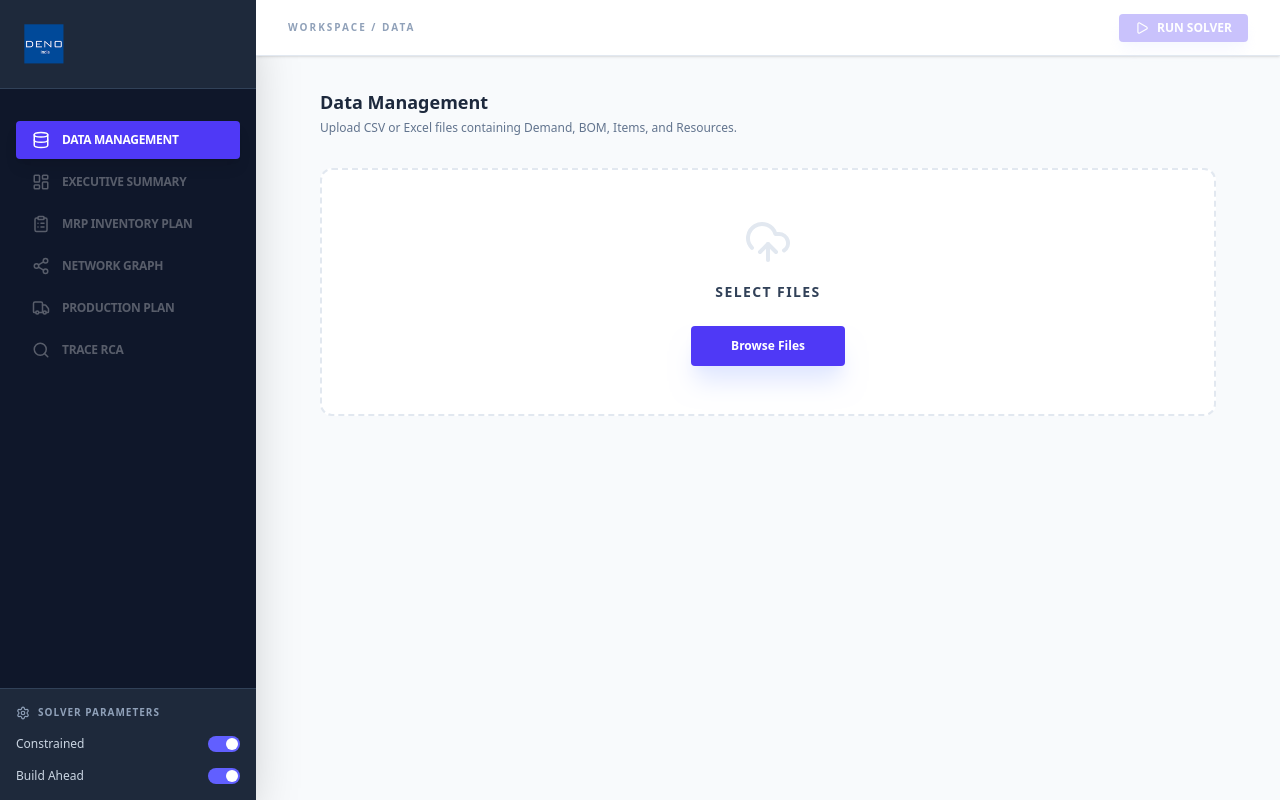
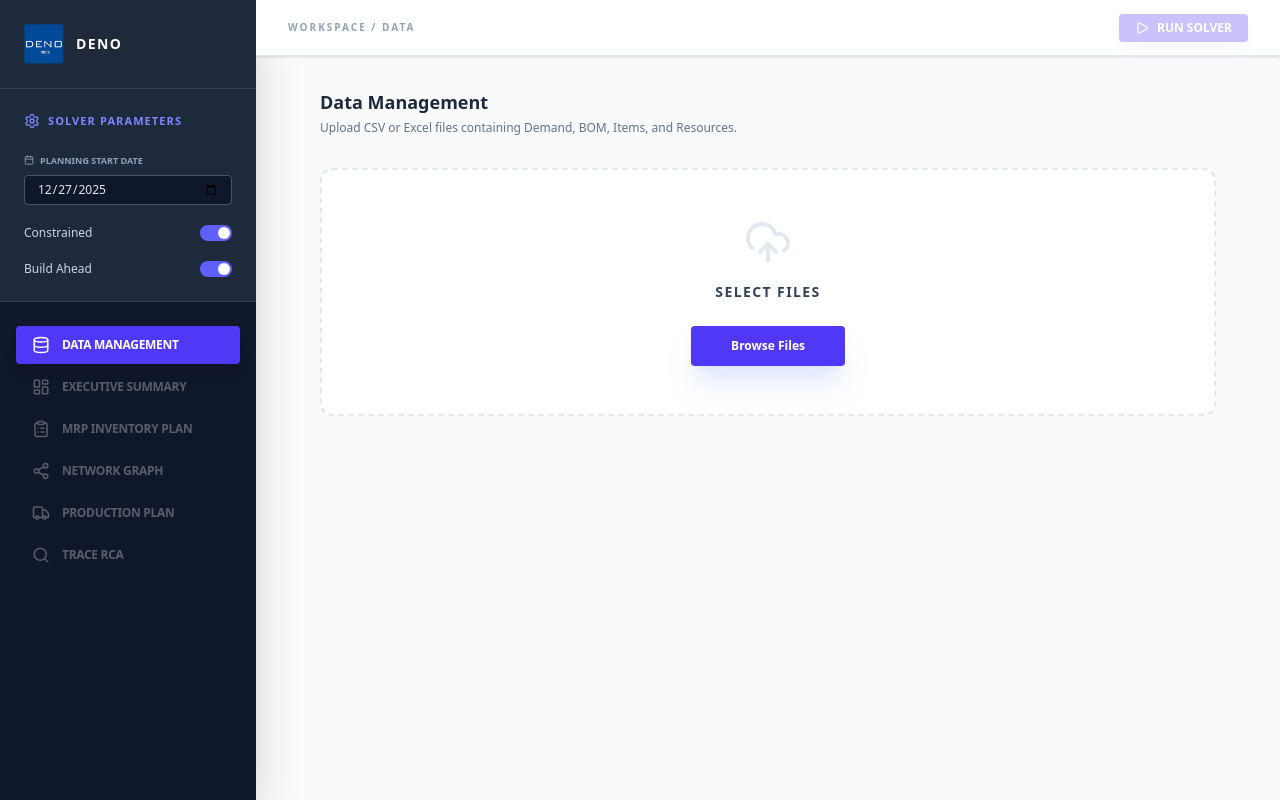
Before and after one commit to parakhc4/poc_mock2, a React app in the folder frontend/: page / in a window 1280 px wide. Built offline with nearby package versions, Linux system fonts and the light colour scheme; the HTML template or start-up script is replaced by a standard one.

Commit message:
parameters updated

```diff
--- a/frontend/src/App.jsx
+++ b/frontend/src/App.jsx
@@ -1,12 +1,13 @@
 import React, { useState, useMemo } from 'react';
 import axios from 'axios';
+import * as XLSX from 'xlsx';
+// Import the logo to ensure Vite handles the asset path correctly
 import denoLogo from './assets/logo_deno.png';
-import * as XLSX from 'xlsx';
 import {
   LayoutDashboard, Database, Play, Box, Truck, BarChart3,
   UploadCloud, FileText, Loader2, Search, ClipboardList, AlertCircle,
   Settings, ChevronRight, ChevronDown, Share2, Download, Trash2, CheckCircle2, Factory,
-  TrendingUp, AlertTriangle, Target, Activity
+  TrendingUp, AlertTriangle, Target, Activity, Calendar
 } from 'lucide-react';
 import {
   BarChart, Bar, XAxis, YAxis, Tooltip, ResponsiveContainer, CartesianGrid,
@@ -62,8 +63,12 @@ export default function App() {
   const [activeTab, setActiveTab] = useState('data');
   const [selectedItem, setSelectedItem] = useState('');
   const [selectedTrace, setSelectedTrace] = useState(null);
+
+  // --- PARAMETERS STATE ---
   const [isConstrained, setIsConstrained] = useState(true);
   const [buildAhead, setBuildAhead] = useState(true);
+  const [startDate, setStartDate] = useState(new Date().toISOString().split('T')[0]);
+
   const [expandInflow, setExpandInflow] = useState(false);
   const [expandOutflow, setExpandOutflow] = useState(false);
 
@@ -71,12 +76,10 @@ export default function App() {
   const metrics = useMemo(() => {
     if (!result) return null;
 
-    // 1. Demand & Fulfillment
     const totalDemandQty = result.trace.reduce((sum, t) => sum + (t.qty || 0), 0);
     const onTimeOrders = result.trace.filter(t => !t.steps.some(s => s.action === 'Infeasible')).length;
     const fulfillmentRate = ((onTimeOrders / result.trace.length) * 100).toFixed(1);
 
-    // 2. Global Shortages
     let totalShortageQty = 0;
     const itemShortages = [];
     Object.keys(result.mrp).forEach(item => {
@@ -85,7 +88,6 @@ export default function App() {
       if (itemSum > 0) itemShortages.push({ item, qty: itemSum });
     });
 
-    // 3. Constraint Analysis (Pie Chart Data)
     const constraints = {};
     result.trace.forEach(t => {
       t.steps.filter(s => s.action === 'Infeasible').forEach(s => {
@@ -95,7 +97,6 @@ export default function App() {
     });
     const pieData = Object.keys(constraints).map(name => ({ name, value: constraints[name] }));
 
-    // 4. Cumulative Supply vs Demand (Area Chart Data)
     const dates = Object.keys(result.mrp[Object.keys(result.mrp)[0]]);
     let cumDemand = 0, cumSupply = 0;
     const cumulativeData = dates.map(d => {
@@ -122,7 +123,8 @@ export default function App() {
     const formData = new FormData();
     files.forEach(file => formData.append('files', file));
     formData.append('horizon', 30);
-    formData.append('start_date', "2025-12-01");
+    // Passing the dynamic startDate from state
+    formData.append('start_date', startDate);
     formData.append('is_constrained', isConstrained);
     formData.append('build_ahead', buildAhead);
 
@@ -195,16 +197,50 @@ export default function App() {
     <div className="flex h-screen bg-[#F8FAFC] text-slate-900 font-sans overflow-hidden">
       <aside className="w-64 bg-[#0F172A] text-white flex flex-col shadow-2xl">
         <div className="p-6 border-b border-slate-700 bg-[#1E293B] flex items-center gap-3">
-        {/* <div className="w-8 h-8 bg-indigo-500 rounded flex items-center justify-center overflow-hidden"> */}
-          <img
-            src={denoLogo} // Use the imported variable here
-            alt="icon"
-            className="w-10 h-10 object-cover"
-          />
-        {/* </div> */}
-          {/* <span className="font-bold text-sm tracking-widest uppercase">Deno</span> */}
+          {/* <div className="w-8 h-8 bg-indigo-500 rounded flex items-center justify-center overflow-hidden"> */}
+            <img src={denoLogo} alt="icon" className="w-10 h-10 object-cover" />
+          {/* </div> */}
+          <span className="font-bold text-sm tracking-widest uppercase">Deno</span>
         </div>
-        <nav className="flex-1 p-4 space-y-1 mt-4 overflow-y-auto">
+
+        {/* --- MOVED SOLVER PARAMETERS SECTION --- */}
+        <div className="p-6 bg-[#1E293B] border-b border-slate-700">
+          <div className="flex items-center gap-2 mb-6 text-indigo-400">
+            <Settings size={16} />
+            <span className="text-[11px] font-black uppercase tracking-widest">Solver Parameters</span>
+          </div>
+          <div className="space-y-5">
+            {/* Start Date Selector */}
+            <div className="space-y-2">
+               <label className="text-[9px] font-bold text-slate-400 uppercase flex items-center gap-1.5">
+                 <Calendar size={10}/> Planning Start Date
+               </label>
+               <input
+                 type="date"
+                 value={startDate}
+                 onChange={(e) => setStartDate(e.target.value)}
+                 className="w-full bg-[#0F172A] border border-slate-600 rounded px-3 py-1.5 text-xs text-slate-200 focus:border-indigo-500 outline-none transition-colors"
+               />
+            </div>
+
+            <div className="flex items-center justify-between">
+              <span className="text-xs font-medium text-slate-300">Constrained</span>
+              <button onClick={() => setIsConstrained(!isConstrained)} className={`w-8 h-4 rounded-full relative transition-colors ${isConstrained ? 'bg-indigo-500' : 'bg-slate-600'}`}>
+                <div className={`absolute top-0.5 left-0.5 w-3 h-3 bg-white rounded-full transition-transform ${isConstrained ? 'translate-x-4' : 'translate-x-0'}`} />
+              </button>
+            </div>
+
+            <div className="flex items-center justify-between">
+              <span className="text-xs font-medium text-slate-300">Build Ahead</span>
+              <button onClick={() => setBuildAhead(!buildAhead)} className={`w-8 h-4 rounded-full relative transition-colors ${buildAhead ? 'bg-indigo-500' : 'bg-slate-600'}`}>
+                <div className={`absolute top-0.5 left-0.5 w-3 h-3 bg-white rounded-full transition-transform ${buildAhead ? 'translate-x-4' : 'translate-x-0'}`} />
+              </button>
+            </div>
+          </div>
+        </div>
+
+        {/* Navigation Tabs */}
+        <nav className="flex-1 p-4 space-y-1 mt-2 overflow-y-auto">
           <NavItem icon={<Database size={18}/>} label="Data Management" active={activeTab === 'data'} onClick={() => setActiveTab('data')} />
           <NavItem icon={<LayoutDashboard size={18}/>} label="Executive Summary" active={activeTab === 'executive'} onClick={() => setActiveTab('executive')} disabled={!result} />
           <NavItem icon={<ClipboardList size={18}/>} label="MRP Inventory Plan" active={activeTab === 'mrp'} onClick={() => setActiveTab('mrp')} disabled={!result} />
@@ -212,13 +248,6 @@ export default function App() {
           <NavItem icon={<Truck size={18}/>} label="Production Plan" active={activeTab === 'plan'} onClick={() => setActiveTab('plan')} disabled={!result} />
           <NavItem icon={<Search size={18}/>} label="Trace RCA" active={activeTab === 'rca'} onClick={() => setActiveTab('rca')} disabled={!result} />
         </nav>
-        <div className="p-4 bg-[#1E293B] border-t border-slate-700">
-          <div className="flex items-center gap-2 mb-4 text-slate-400"><Settings size={14} /><span className="text-[10px] font-bold uppercase tracking-widest">Solver Parameters</span></div>
-          <div className="space-y-4">
-            <div className="flex items-center justify-between"><span className="text-xs font-medium text-slate-300">Constrained</span><button onClick={() => setIsConstrained(!isConstrained)} className={`w-8 h-4 rounded-full relative ${isConstrained ? 'bg-indigo-500' : 'bg-slate-600'}`}><div className={`absolute top-0.5 left-0.5 w-3 h-3 bg-white rounded-full transition-transform ${isConstrained ? 'translate-x-4' : 'translate-x-0'}`} /></button></div>
-            <div className="flex items-center justify-between"><span className="text-xs font-medium text-slate-300">Build Ahead</span><button onClick={() => setBuildAhead(!buildAhead)} className={`w-8 h-4 rounded-full relative ${buildAhead ? 'bg-indigo-500' : 'bg-slate-600'}`}><div className={`absolute top-0.5 left-0.5 w-3 h-3 bg-white rounded-full transition-transform ${buildAhead ? 'translate-x-4' : 'translate-x-0'}`} /></button></div>
-          </div>
-        </div>
       </aside>
 
       <main className="flex-1 flex flex-col overflow-hidden">
@@ -257,7 +286,6 @@ export default function App() {
 
           {result && activeTab === 'executive' && metrics && (
             <div className="space-y-8 animate-in fade-in slide-in-from-bottom-2 duration-500">
-              {/* KPI Section */}
               <div className="grid grid-cols-4 gap-6">
                 <KPICard label="Fulfillment Rate" value={`${metrics.fulfillmentRate}%`} icon={<Target className="text-indigo-500"/>} trend={metrics.fulfillmentRate > 90 ? "Healthy" : "Attention"} />
                 <KPICard label="On-Time Delivery" value={metrics.onTimeOrders} icon={<Activity className="text-green-500"/>} trend={`of ${result.trace.length} Orders`} />
@@ -265,7 +293,6 @@ export default function App() {
                 <KPICard label="Planned Qty" value={formatNum(metrics.totalDemandQty)} icon={<TrendingUp className="text-blue-500"/>} />
               </div>
 
-              {/* Chart Section */}
               <div className="grid grid-cols-3 gap-6">
                 <div className="col-span-2 bg-white p-6 rounded-xl border border-slate-200 shadow-sm h-[400px]">
                   <h3 className="text-[10px] font-black text-slate-400 uppercase tracking-widest mb-6">Cumulative Supply vs Demand</h3>
@@ -302,7 +329,6 @@ export default function App() {
                 </div>
               </div>
 
-              {/* Actionable Insights */}
               <div className="grid grid-cols-2 gap-6">
                 <div className="bg-white p-6 rounded-xl border border-slate-200">
                   <h3 className="text-[10px] font-black text-slate-400 uppercase tracking-widest mb-4">Critical Items (Shortage Risk)</h3>
```
